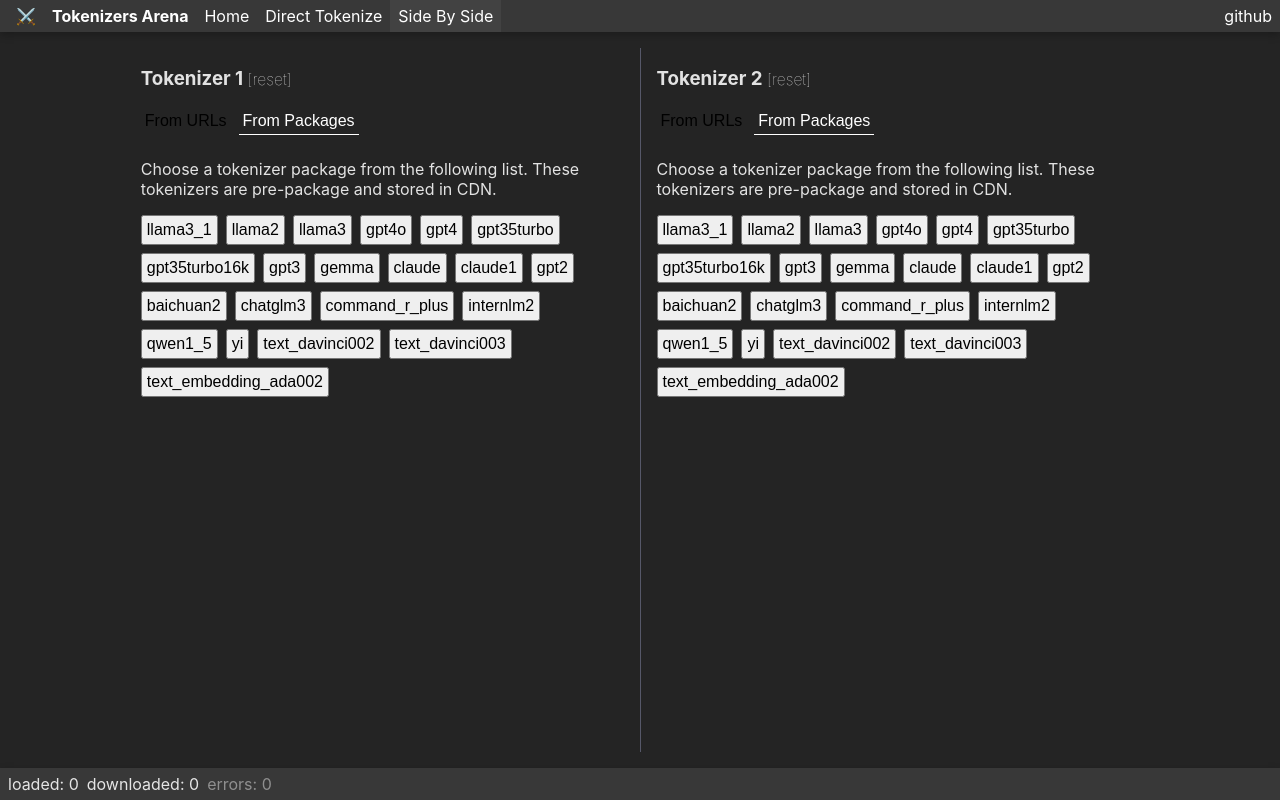
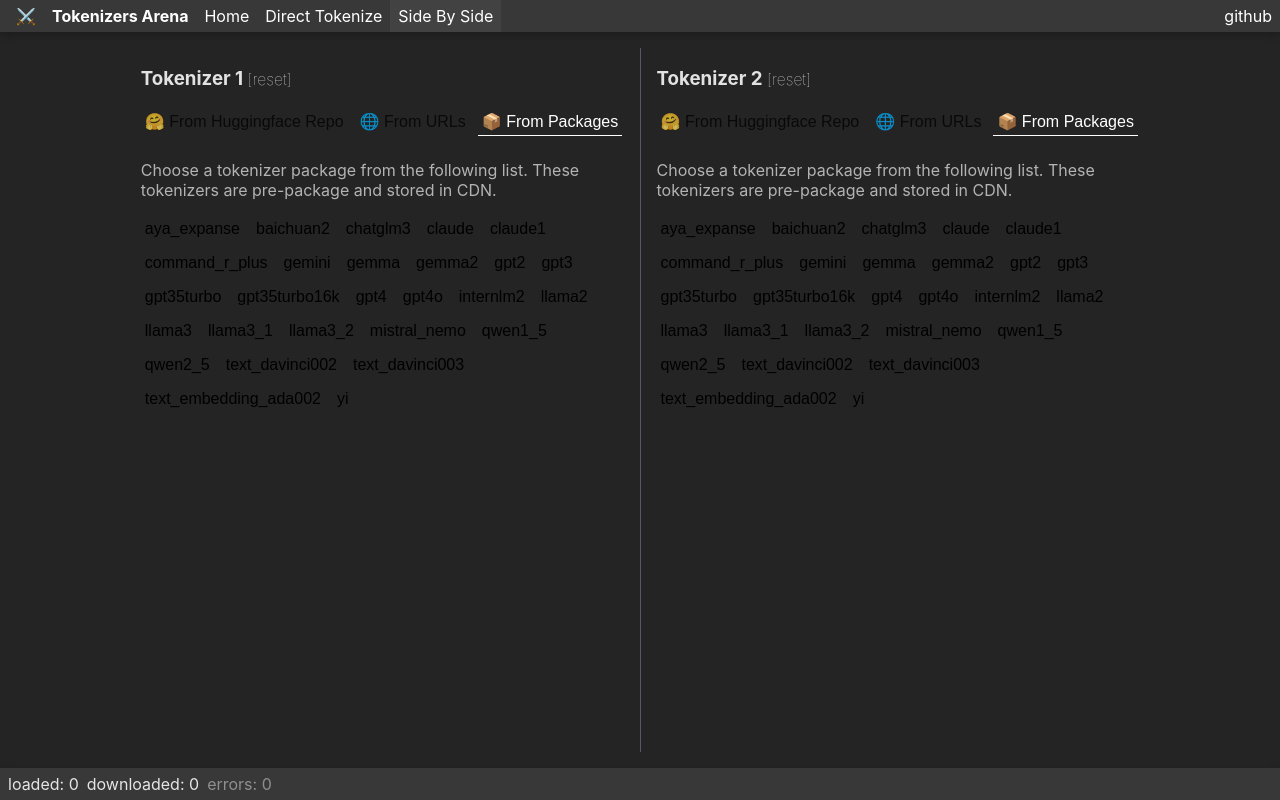
Before and after one commit to lenML/tokenizers-arena, a React (Vite) app: page /#/side-by-side in a window 1280 px wide. Built offline with nearby package versions, Linux system fonts and the light colour scheme.

Commit message:
feat: add new packages / improve json loader

```diff
--- a/package.json
+++ b/package.json
@@ -11,7 +11,7 @@
   },
   "dependencies": {
     "@lenml/tokenizers": "^3.0.3",
-    "@quik-fe/stand": "^1.1.2",
+    "@quik-fe/stand": "^1.1.10",
     "@types/draft-js": "^0.11.18",
     "@types/styled-components": "^5.1.34",
     "classnames": "^2.5.1",
--- a/src/TokenizersHub.ts
+++ b/src/TokenizersHub.ts
@@ -7,6 +7,12 @@
 // NOTE: 这里的 package version 并不是 tokenizers 的 version，而是打包版本的 version，并不一定和 `tokenizers` 版本一致
 const package_version = "3.0.1";
 export const packages = [
+  "gemma2",
+  "qwen2_5",
+  "aya_expanse",
+  "llama3_2",
+  "mistral_nemo",
+  "gemini",
   "llama3_1",
   "llama2",
   "llama3",
@@ -28,10 +34,12 @@
   "text_davinci002",
   "text_davinci003",
   "text_embedding_ada002",
-].map((x) => ({
-  name: x,
-  url: `https://cdn.jsdelivr.net/npm/@lenml/tokenizer-${x}@${package_version}/+esm`,
-}));
+]
+  .sort()
+  .map((x) => ({
+    name: x,
+    url: `https://cdn.jsdelivr.net/npm/@lenml/tokenizer-${x}@${package_version}/+esm`,
+  }));
 
 // 从这里取得所有的 Tokenizers
 // 可以来自 package 或者 url
@@ -87,13 +95,32 @@
     return this.pkg_registry[name];
   }
 
+  private async fetchJson(url: string) {
+    const content = await fetch(url);
+    if (content.status !== 200) {
+      throw new Error(
+        `fetch ${url} failed: ${content.status} ${
+          content.statusText
+        } \n${await content.text()}`.trim()
+      );
+    }
+    try {
+      return await content.json();
+    } catch (error) {
+      console.error(error);
+      throw new Error(
+        `parse data ${url} error: ${(error as any)?.message || error}`
+      );
+    }
+  }
+
   private async loadFromUrl(
     json_url: string,
     config_url: string
   ): Promise<PreTrainedTokenizer> {
-    const tokenizer = await TokenizerLoader.fromPreTrainedUrls({
-      tokenizerJSON: json_url,
-      tokenizerConfig: config_url,
+    const tokenizer = await TokenizerLoader.fromPreTrained({
+      tokenizerJSON: await this.fetchJson(json_url),
+      tokenizerConfig: await this.fetchJson(config_url),
     });
 
     return tokenizer;
--- a/src/components/TokenizerPanel/TokenizerConfigure.tsx
+++ b/src/components/TokenizerPanel/TokenizerConfigure.tsx
@@ -77,6 +77,51 @@
   );
 };
 
+const TokenizerFromHuggingfaceRepo = ({ onConfigChange }: Props) => {
+  const [formData, setFormData] = useState({
+    repo: "",
+  });
+  return (
+    <TokenizerFromUrlsBox>
+      <div>
+        <label>
+          Repo Name:
+          <input
+            type="text"
+            onChange={(e) => {
+              const repo = e.target.value ?? "";
+              setFormData((prev) => ({
+                ...prev,
+                repo,
+              }));
+            }}
+            placeholder="eg. meta-llama/Llama-3.2-1B"
+          />
+        </label>
+      </div>
+      <div>
+        <button
+          disabled={!formData.repo}
+          onClick={() => {
+            if (!formData.repo.match(/^[a-zA-Z0-9_-]+\/[a-zA-Z0-9_-]+$/)) {
+              alert("Invalid repo name");
+              return;
+            }
+            const { repo } = formData;
+            onConfigChange({
+              type: "url",
+              json_url: `https://huggingface.co/${repo}/resolve/main/tokenizer.json?download=true`,
+              config_url: `https://huggingface.co/${repo}/resolve/main/tokenizer_config.json?download=true`,
+            });
+          }}
+        >
+          Load
+        </button>
+      </div>
+    </TokenizerFromUrlsBox>
+  );
+};
+
 const TokenizerFromPackagesBox = styled.div`
   display: flex;
 
@@ -89,7 +134,21 @@
     button {
       padding: 4px;
       font-size: 16px;
+      cursor: pointer;
+      background-color: transparent;
+      border: none;
+      border-radius: 4px;
+      &:hover {
+        background-color: rgba(255, 255, 255, 0.2);
+      }
+      &:active {
+        background-color: rgba(255, 255, 255, 0.4);
+      }
     }
+  }
+
+  p {
+    opacity: 0.75;
   }
 `;
 
@@ -140,8 +199,10 @@
       border-bottom: 1px solid transparent;
 
       cursor: pointer;
+      opacity: 0.75;
 
       &.--selected {
+        opacity: 1;
         border-bottom-color: white;
         color: white;
       }
@@ -151,28 +212,37 @@
 
 // 选择 tokenizer 配置
 export const TokenizerConfigure = ({ onConfigChange }: Props) => {
-  const [mode, setMode] = useState<"urls" | "packages">("packages");
+  const [mode, setMode] = useState<"urls" | "packages" | "repo">("packages");
 
   return (
     <TokenizerConfigureBox>
       <div className="configure-tabs">
         <button
+          className={classNames({ "--selected": mode === "repo" })}
+          onClick={() => setMode("repo")}
+        >
+          🤗 From Huggingface Repo
+        </button>
+        <button
           className={classNames({ "--selected": mode === "urls" })}
           onClick={() => setMode("urls")}
         >
-          From URLs
+          🌐 From URLs
         </button>
         <button
           className={classNames({ "--selected": mode === "packages" })}
           onClick={() => setMode("packages")}
         >
-          From Packages
+          📦 From Packages
         </button>
       </div>
       {mode === "urls" && <TokenizerFromUrls onConfigChange={onConfigChange} />}
       {mode === "packages" && (
         <TokenizerFromPackages onConfigChange={onConfigChange} />
       )}
+      {mode === "repo" && (
+        <TokenizerFromHuggingfaceRepo onConfigChange={onConfigChange} />
+      )}
     </TokenizerConfigureBox>
   );
 };
--- a/src/components/TokenizerPanel/TokenizerPanel.tsx
+++ b/src/components/TokenizerPanel/TokenizerPanel.tsx
@@ -206,18 +206,24 @@
 
 const useTokenizer = (config: TokenizerDefine) => {
   const [tokenizer, setTokenizer] = useState<null | PreTrainedTokenizer>(null);
+  const [error, setError] = useState<null | string>(null);
 
   useEffect(() => {
     const loadTokenizer = async () => {
+      setError(null);
       const tokenizer = await TokenizersHub.instance.get(config);
       // NOTE: 因为 tokenizer is callable object
       setTokenizer(() => tokenizer);
     };
-    loadTokenizer();
+    loadTokenizer().catch((err) => {
+      console.error(err);
+      setError(err?.message || err);
+    });
   }, [config]);
 
   return {
     tokenizer,
+    error,
   };
 };
 
@@ -351,7 +357,7 @@
   inputValue?: string | null;
   getInitValue?: () => string | undefined | null;
 }) {
-  const { tokenizer } = useTokenizer(config);
+  const { tokenizer, error } = useTokenizer(config);
 
   const [value, setValue] = useState(
     () => getInitValue?.() ?? "Potato potato tomato potato."
@@ -390,6 +396,22 @@
     setValue(value);
     onChange?.(value);
   };
+
+  if (error) {
+    return (
+      <Body>
+        <pre
+          style={{
+            color: "red",
+            whiteSpace: "pre-wrap",
+            wordBreak: "break-all",
+          }}
+        >
+          {error}
+        </pre>
+      </Body>
+    );
+  }
 
   if (!tokenizer) {
     return (
```
Also changed, not shown: 1 other file (tests, documents, lock files or other folders).
